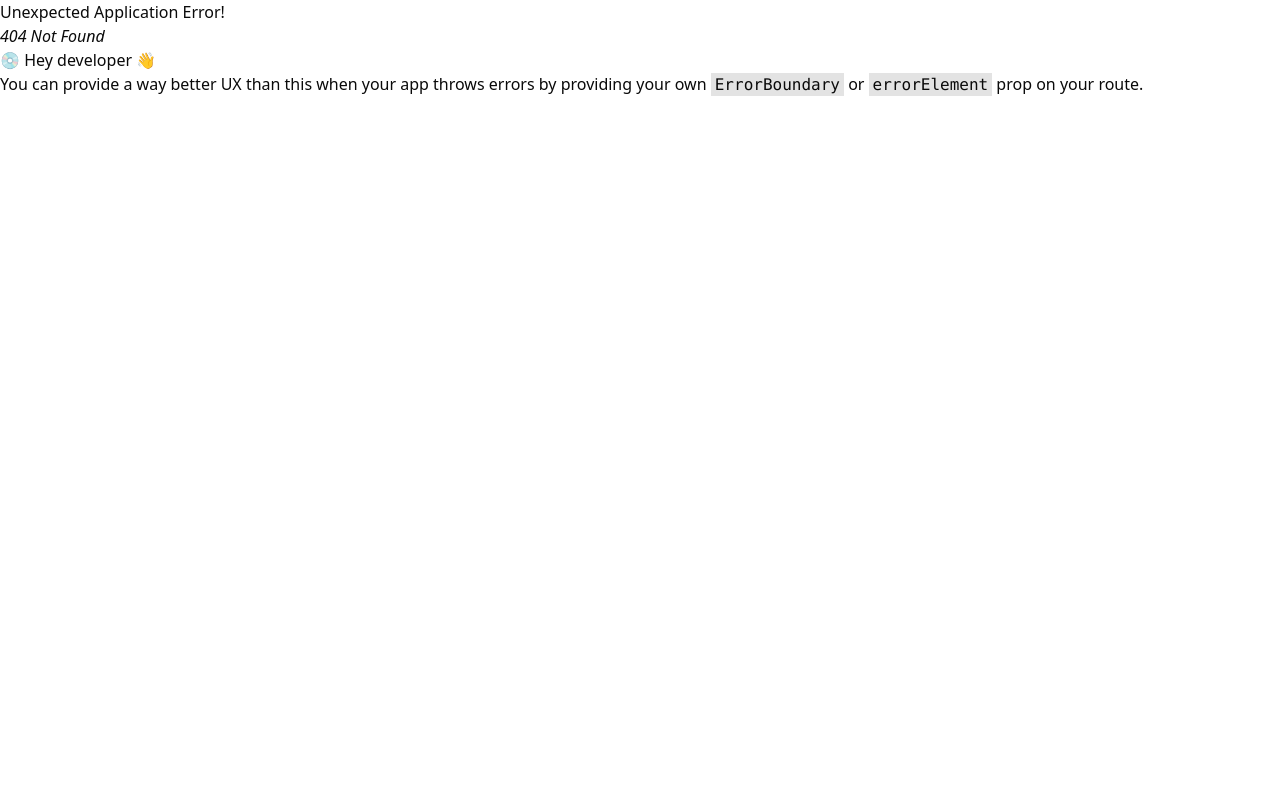
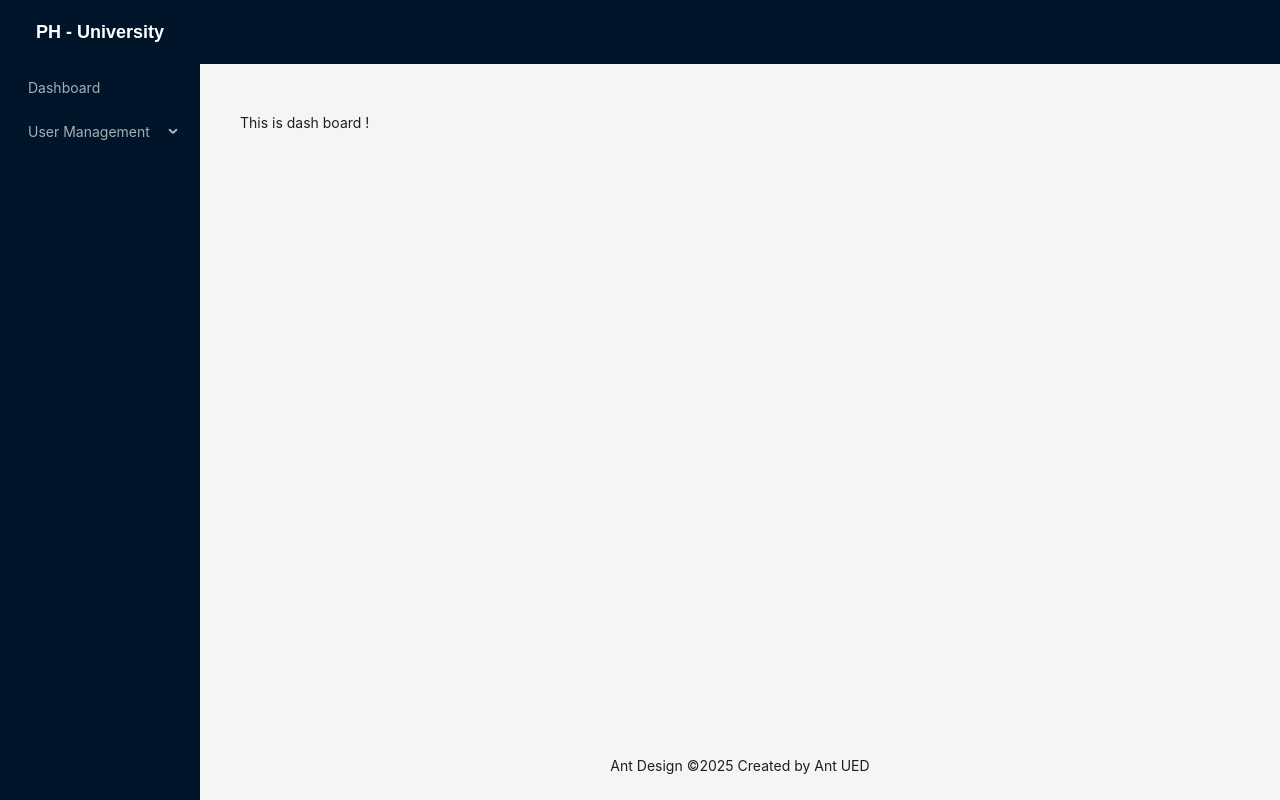
Before and after one commit to rahat-495/PH-University-Client, a React (Vite) app: page /admin in a window 1280 px wide. Before the commit this address had no page. Built offline with nearby package versions, Linux system fonts and the light colour scheme.

Commit message:
admin faculty student sepret route are created !

```diff
--- a/src/components/layout/MainLayout.tsx
+++ b/src/components/layout/MainLayout.tsx
@@ -1,20 +1,31 @@
 
 import { Layout, Menu, MenuProps } from 'antd';
+import { NavLink, Outlet } from 'react-router-dom';
 
 const { Header, Content, Footer, Sider } = Layout;
 
 const items : MenuProps['items'] = [
     {
-        key : 1 ,
-        label : "Home" ,
+        key : 'Dashboard' ,
+        label : <NavLink to={'/admin/dashboard'}>Dashboard</NavLink> ,
     },
     {
-        key : 2 ,
-        label : "About" ,
-    },
-    {
-        key : 3 ,
-        label : "DashBoard" ,
+        key : 'User Management' ,
+        label : "User Management" ,
+        children : [
+            {
+                key : 'Create Admin' ,
+                label : <NavLink to={'/admin/create-admin'}>Create Admin</NavLink> ,
+            },
+            {
+                key : 'Create Faculty' ,
+                label : <NavLink to={'/admin/create-faculty'}>Create Faculty</NavLink> ,
+            },
+            {
+                key : 'Create Student' ,
+                label : <NavLink to={'/admin/create-student'}>Create Student</NavLink> ,
+            },
+        ]
     },
 ]
 
@@ -46,7 +57,7 @@ const MainLayout = () => {
                         minHeight: 360,
                     }}
                     >
-                    content
+                    <Outlet />
                     </div>
                 </Content>
                 <Footer style={{ textAlign: 'center' }}>
--- /dev/null
+++ b/src/pages/Login.tsx
@@ -0,0 +1,10 @@
+
+const Login = () => {
+    return (
+        <div>
+            This is login page !
+        </div>
+    );
+};
+
+export default Login;
--- /dev/null
+++ b/src/pages/Register.tsx
@@ -0,0 +1,10 @@
+
+const Register = () => {
+    return (
+        <div>
+            This is register page !
+        </div>
+    );
+};
+
+export default Register;
--- /dev/null
+++ b/src/pages/admin/CreateAdmin.tsx
@@ -0,0 +1,10 @@
+
+const CreateAdmin = () => {
+    return (
+        <div>
+            create admin page
+        </div>
+    );
+};
+
+export default CreateAdmin;
--- /dev/null
+++ b/src/pages/admin/CreateFaculty.tsx
@@ -0,0 +1,10 @@
+
+const CreateFaculty = () => {
+    return (
+        <div>
+            create faculty page
+        </div>
+    );
+};
+
+export default CreateFaculty;
--- /dev/null
+++ b/src/pages/admin/CreateStudent.tsx
@@ -0,0 +1,10 @@
+
+const CreateStudent = () => {
+    return (
+        <div>
+            create student page
+        </div>
+    );
+};
+
+export default CreateStudent;
--- /dev/null
+++ b/src/pages/admin/DashBoard.tsx
@@ -0,0 +1,10 @@
+
+const DashBoard = () => {
+    return (
+        <div>
+            This is dash board !
+        </div>
+    );
+};
+
+export default DashBoard;
--- /dev/null
+++ b/src/routes/admin.routes.tsx
@@ -0,0 +1,28 @@
+
+import CreateAdmin from "@/pages/admin/CreateAdmin";
+import CreateFaculty from "@/pages/admin/CreateFaculty";
+import CreateStudent from "@/pages/admin/CreateStudent";
+import DashBoard from "@/pages/admin/DashBoard";
+
+export const adminPaths = [
+    {
+        index : true ,
+        element : <DashBoard />
+    },
+    {
+        path : 'dashboard' ,
+        element : <DashBoard />
+    },
+    {
+        path : 'create-admin' ,
+        element : <CreateAdmin />
+    },
+    {
+        path : 'create-faculty' ,
+        element : <CreateFaculty />
+    },
+    {
+        path : 'create-student' ,
+        element : <CreateStudent />
+    },
+]
--- /dev/null
+++ b/src/routes/faculty.routes.tsx
@@ -0,0 +1,28 @@
+
+import CreateAdmin from "@/pages/admin/CreateAdmin";
+import CreateFaculty from "@/pages/admin/CreateFaculty";
+import CreateStudent from "@/pages/admin/CreateStudent";
+import DashBoard from "@/pages/admin/DashBoard";
+
+export const facultyPaths = [
+    {
+        index : true ,
+        element : <DashBoard />
+    },
+    {
+        path : 'dashboard' ,
+        element : <DashBoard />
+    },
+    {
+        path : 'create-admin' ,
+        element : <CreateAdmin />
+    },
+    {
+        path : 'create-faculty' ,
+        element : <CreateFaculty />
+    },
+    {
+        path : 'create-student' ,
+        element : <CreateStudent />
+    },
+]
--- /dev/null
+++ b/src/routes/student.routes.tsx
@@ -0,0 +1,28 @@
+
+import CreateAdmin from "@/pages/admin/CreateAdmin";
+import CreateFaculty from "@/pages/admin/CreateFaculty";
+import CreateStudent from "@/pages/admin/CreateStudent";
+import DashBoard from "@/pages/admin/DashBoard";
+
+export const studentPaths = [
+    {
+        index : true ,
+        element : <DashBoard />
+    },
+    {
+        path : 'dashboard' ,
+        element : <DashBoard />
+    },
+    {
+        path : 'create-admin' ,
+        element : <CreateAdmin />
+    },
+    {
+        path : 'create-faculty' ,
+        element : <CreateFaculty />
+    },
+    {
+        path : 'create-student' ,
+        element : <CreateStudent />
+    },
+]
```
Also changed, not shown: src/routes/routes.tsx (+29 -1 lines).
